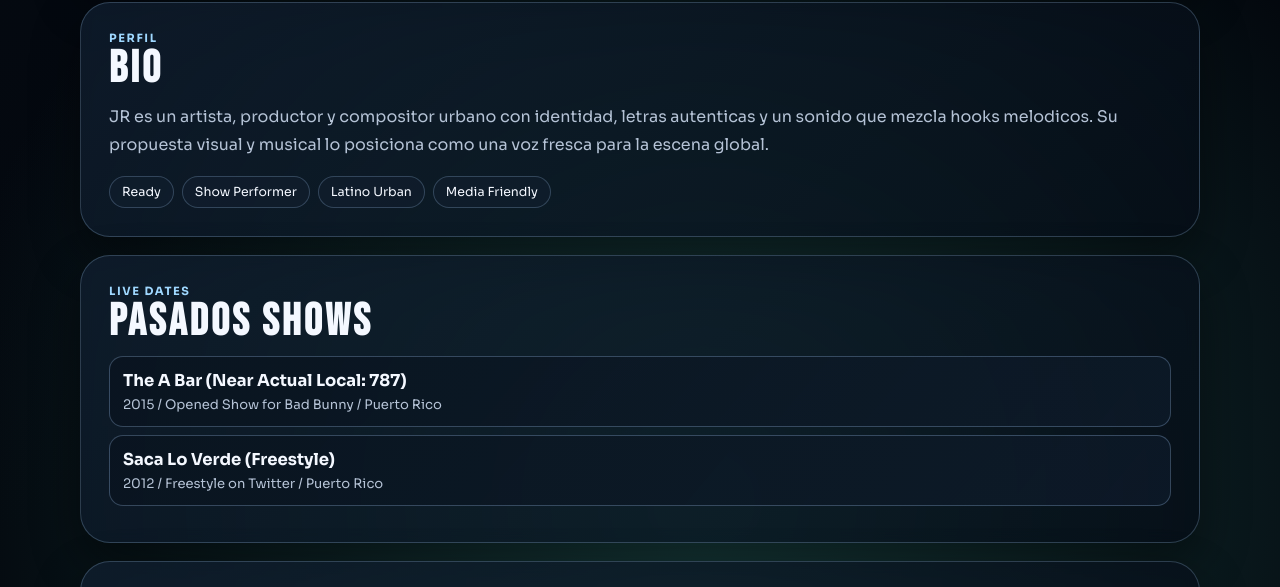
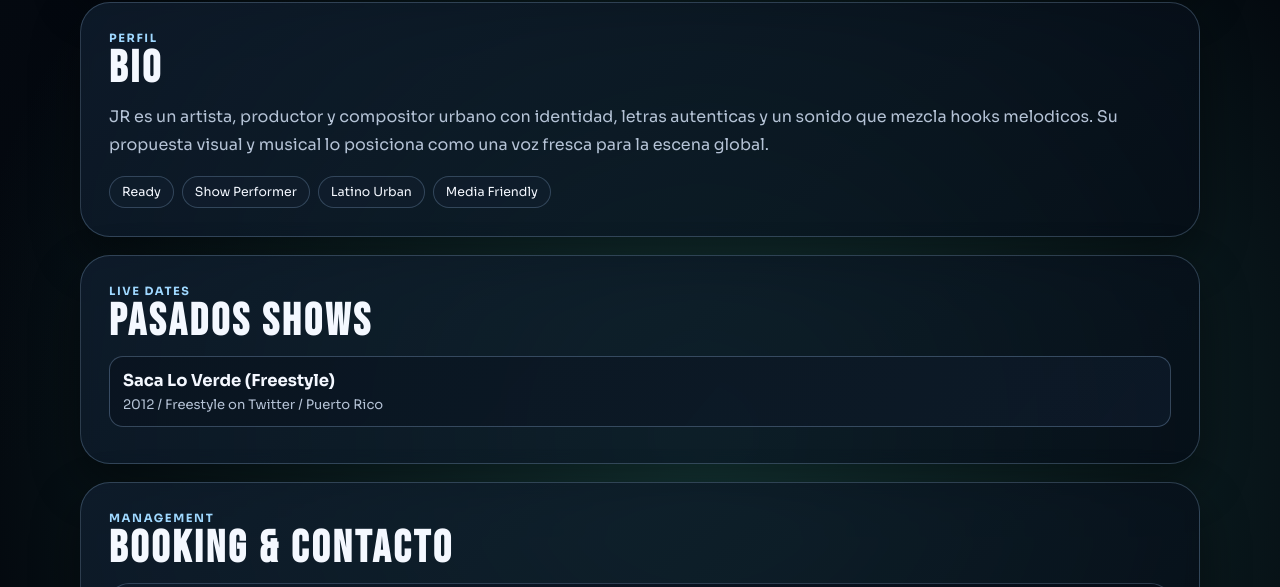
Before and after one commit to iam-jr/JR, a plain HTML site: page index.html in a window 1280 px wide. Shown: the part 1977-2564 px from the top of the page. Drawn offline with Linux system fonts and the light colour scheme.

Commit message:
Fix HTML formatting and structure

```diff
--- a/index.html
+++ b/index.html
@@ -226,12 +226,6 @@
 			<div class="shows-list">
 				<article>
 					<div>
-						<h3>The A Bar (Near Actual Local: 787)</h3>
-						<p>2015 / Opened Show for Bad Bunny / Puerto Rico</p>
-					</div>
-				</article>
-				<article>
-					<div>
 						<h3>Saca Lo Verde (Freestyle)</h3>
 						<p>2012 / Freestyle on Twitter / Puerto Rico</p>
 					</div>
```
